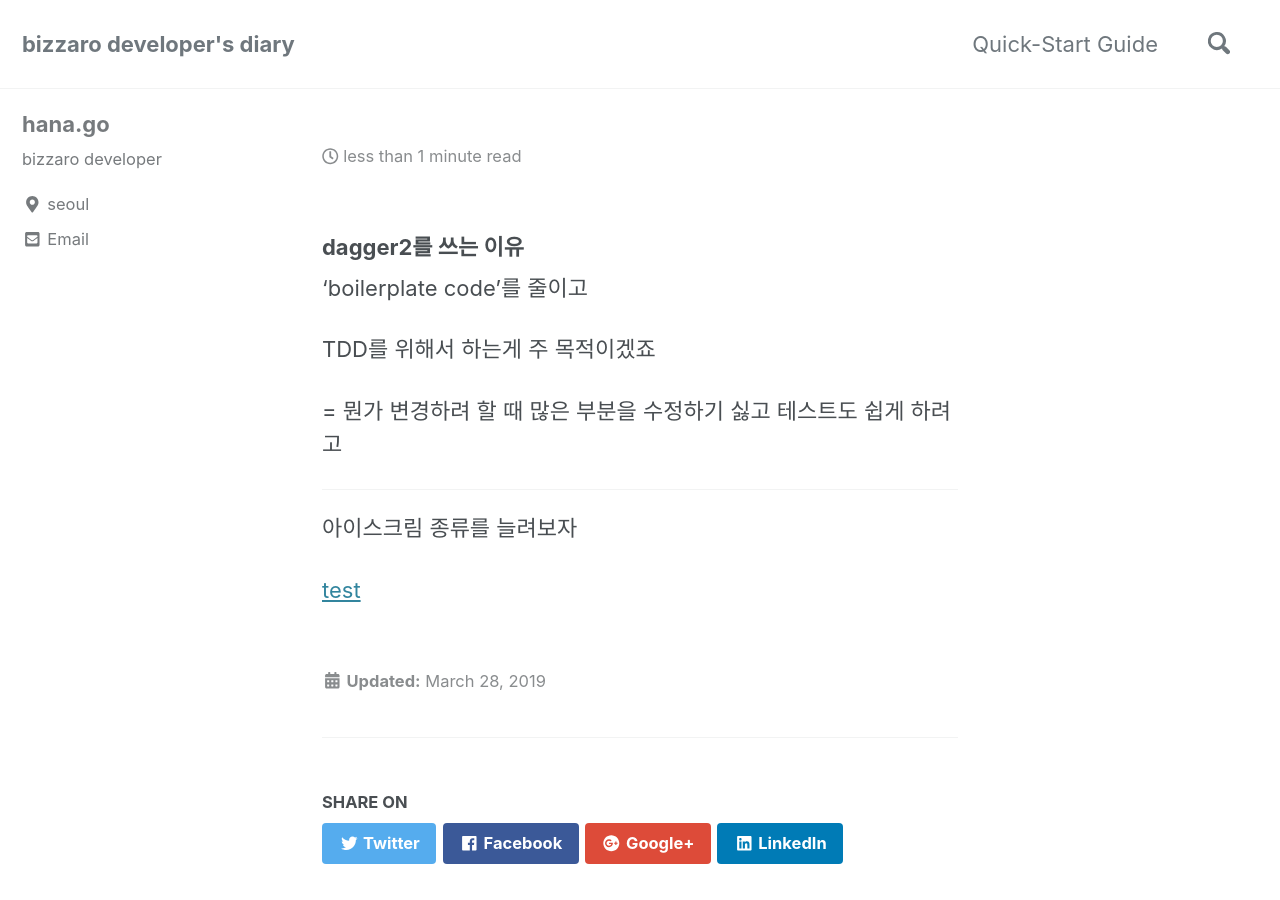
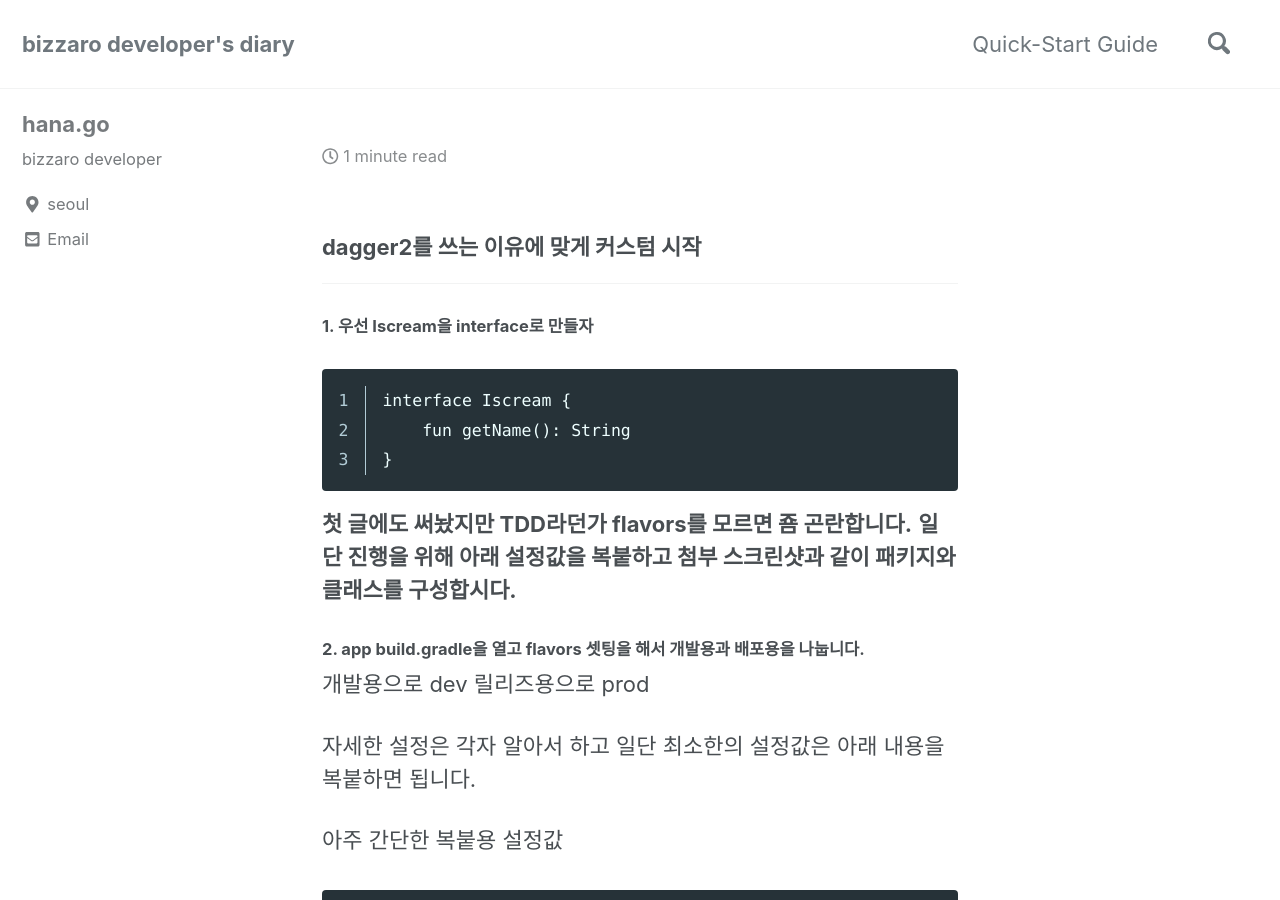
Before and after one commit to kottodat/kottodat.github.io, a Jekyll site: the page built from _posts/2020-03-19-di-2.md, in a window 1280 px wide and 900 px high. Built offline with Jekyll 4.4.1, drawn with Linux system fonts in a browser that asks for light colours; cached includes are drawn as plain includes; comment, search, counter and statistics services are not loaded; some of the changed text lies outside the part shown.

Commit message:
dagger2 포스팅

```diff
--- a/_posts/2020-03-19-di-2.md
+++ b/_posts/2020-03-19-di-2.md
@@ -2,20 +2,119 @@
 layout: posts
 title: [dagger2]dagger2 테스트 시작(dagger2 도입하는 이유)
 comment: true
-tags: [DI][dependency injection]
+tags: [DI][dagget2][dependency injection]
 ---
 
-### dagger2를 쓰는 이유
-
-'boilerplate code'를 줄이고
-
-TDD를 위해서 하는게 주 목적이겠죠
-
-
-= 뭔가 변경하려 할 때 많은 부분을 수정하기 싫고 테스트도 쉽게 하려고
+### dagger2를 쓰는 이유에 맞게 커스텀 시작
 
 ---
 
-아이스크림 종류를 늘려보자
+##### 1. 우선 Iscream을 interface로 만들자
 
-[test](skrent://param?CUST_ID=201805160124,201812260343&CNTR_ID=201903120002)
+{% highlight language linenos %}
+interface Iscream {
+    fun getName(): String
+}
+{% endhighlight %}
+
+
+
+**첫 글에도 써놨지만 TDD라던가 flavors를 모르면 죰 곤란합니다.**
+**일단 진행을 위해 아래 설정값을 복붙하고 첨부 스크린샷과 같이 패키지와 클래스를 구성합시다.**
+
+
+##### 2. app build.gradle을 열고 flavors 셋팅을 해서 개발용과 배포용을 나눕니다.
+
+개발용으로 dev
+릴리즈용으로 prod
+
+자세한 설정은 각자 알아서 하고 일단 최소한의 설정값은 아래 내용을 복붙하면 됩니다.
+
+아주 간단한 복붙용 설정값
+
+{% highlight language linenos %}
+flavorDimensions "flavors"
+productFlavors
+{
+    dev
+    {
+        dimension "flavors"
+
+    }
+    prod
+    {
+        dimension "flavors"
+
+    }
+}
+{% endhighlight %}
+
+
+당연히 dev와 prod폴더도 만들고 하위 패키지들도 생성해야하고
+
+module과 주입 할 새로운 타입의 아이템인 VanillaIscream도 추가한다.
+
+![di2-3](/assets/di-2-3.png)
+
+#### 3. 배포용 prod도 설정하고 main에 있는 HaagendazsModule은 삭제
+
+src->dev를 복사해서 src->prod도 만들어줍니다.
+
+그리고 VanillaIscream은 ChocoIscream으로 바꿔줍니다.
+
+그리고 src->main의 하위에 있는 di패키지에 HaagendazsModule은 삭제합니다.
+
+![di-2-1](/assets/di-2-1.png)
+
+위 이미지 처럼 모듈과 삽입 해줄 객체는 main은 가지고 있지 않고
+
+dev와 prod패키지만 가지고 있습니다.
+
+각각 모듈의 소스코드도 달라져야겠죠
+
+바닐라 아이스크림 객체의 소스코드는 위 스크린샷 처럼 getName()메소드에서
+
+"바닐라 아이스크림"을 리턴하고
+
+초코아이스크림 객체의 소스는 "초코 아이스크림"을 리턴하도록 수정해 줍시다.
+
+dev의 모듈의 소스코드
+{% highlight language linenos %}
+@Module
+class HaagendazsModule {
+    @Provides
+    internal fun provideIscream(): Iscream {
+        return VanillaIscream()
+    }
+}
+{% endhighlight %}
+
+prod의 모듈의 소스코드
+{% highlight language linenos %}
+@Module
+class HaagendazsModule {
+    @Provides
+    internal fun provideIscream(): Iscream {
+        return ChocoIscream()
+    }
+}
+
+{% endhighlight %}
+
+![di-2-2](/assets/di-2-2.png)
+
+위 스크린샷 처럼 BuildVariants창을 열고
+
+각각 두가지 버전으로 실행을 해봅시다.
+
+prodDebug로 선택 후 실행
+
+devDebug로 선택 후 실행
+
+---
+
+각각 초코 아이스크림과 바닐라 아이스크림 이라는 토스트가 뜨면
+
+이번 포스팅의 목표도 달성하신겁니다.
+
+---
```
Also changed, not shown: _posts/2020-03-19-di-1.md (+34 -4 lines), _posts/2020-03-23-di-3.md (added, +189 -0 lines), assets/di-2-1.png (added), assets/di-2-2.png (added), assets/di-2-3.png (added).
